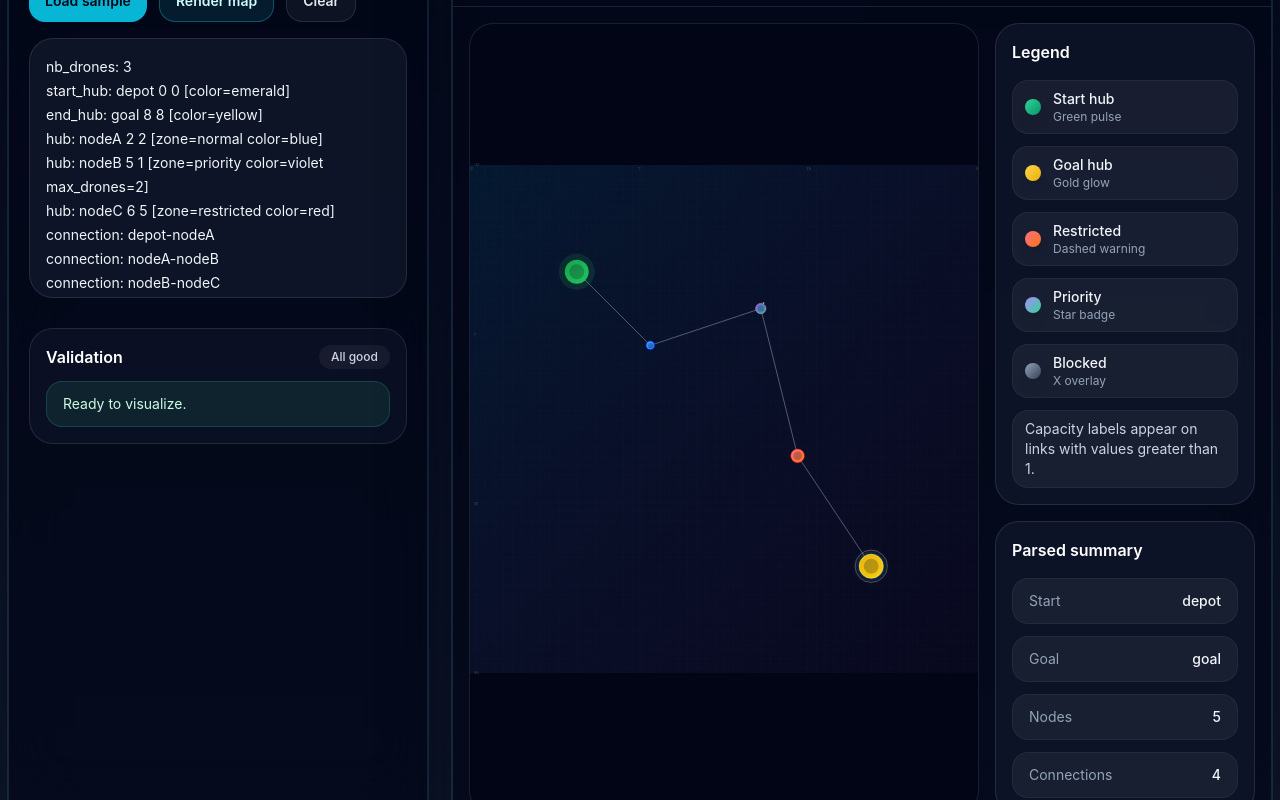
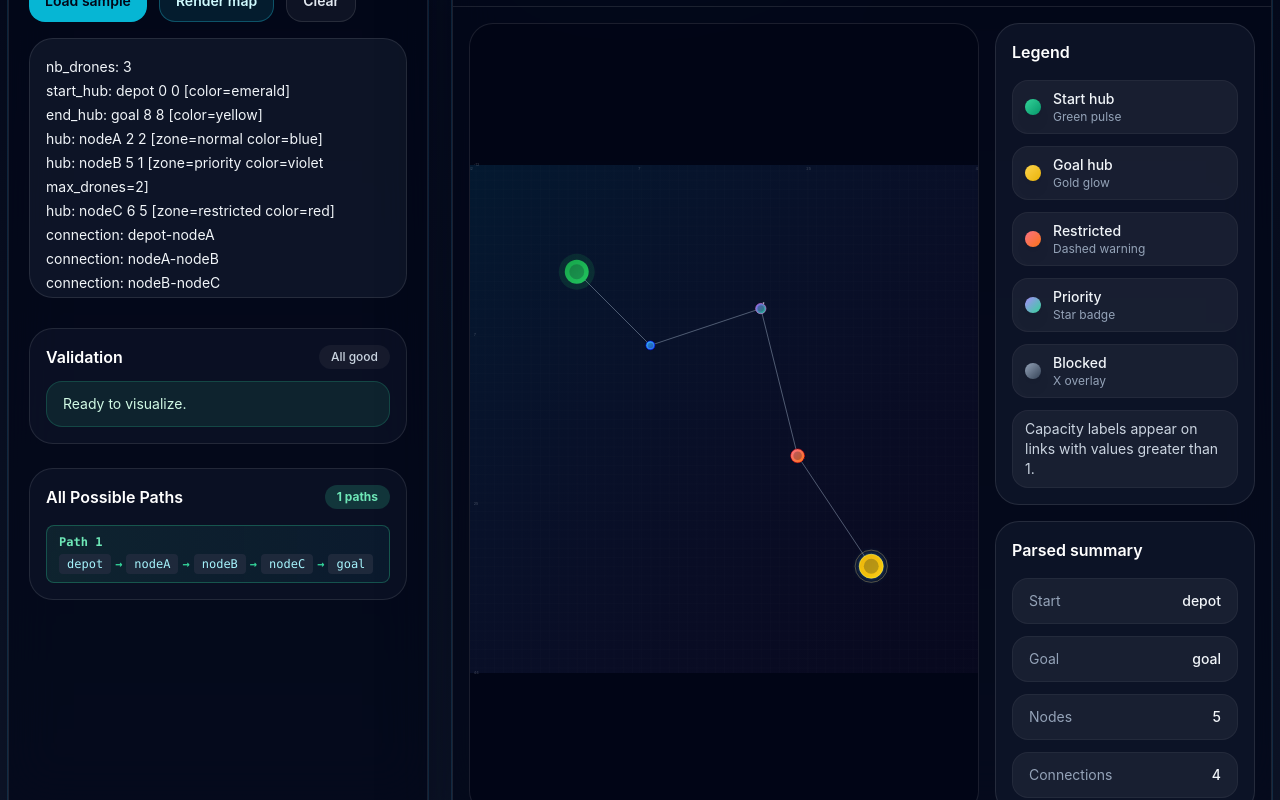
Before and after one commit to rorado/Flyin_DroneMapVisualizer, a Next.js app: page / in a window 1280 px wide. Shown: the part 381-1181 px from the top of the page. Built offline with nearby package versions, Linux system fonts and the light colour scheme.

Commit message:
display paths

```diff
--- a/src/components/drone-map-visualizer.tsx
+++ b/src/components/drone-map-visualizer.tsx
@@ -10,6 +10,7 @@ import { MapCanvas } from "./map-canvas";
 import {
   clampPan,
   findPathBetweenNodes,
+  findAllPathsBetweenNodes,
   getNodeDomId,
   SvgViewBox,
 } from "@/components/map-visualizer-utils";
@@ -179,6 +180,19 @@ export default function DroneMapVisualizer() {
     );
   }, [hoveredNode, parsed.endHub, parsed.connections, nodeByName]);
 
+  const allPathsFromHoveredToGoal = useMemo(() => {
+    if (!parsed.startHub || !parsed.endHub || parsed.connections.length === 0) {
+      return [] as string[][];
+    }
+
+    return findAllPathsBetweenNodes(
+      parsed.startHub.name,
+      parsed.endHub.name,
+      parsed.connections,
+      100,
+    );
+  }, [parsed.startHub, parsed.endHub, parsed.connections]);
+
   const pathNodeNames = useMemo(() => {
     if (pathFromHoveredToGoal.length === 0) {
       return null;
@@ -230,7 +244,6 @@ export default function DroneMapVisualizer() {
 
     return connKeys.size > 0 ? connKeys : null;
   }, [pathFromHoveredToGoal, parsed.connections]);
-
   const summary = useMemo(() => {
     return {
       drones: parsed.nbDrones ?? 0,
@@ -647,6 +660,48 @@ export default function DroneMapVisualizer() {
                 </AnimatePresence>
               </div>
             </div>
+
+            <div className="rounded-3xl border border-white/10 bg-slate-900/60 p-4">
+              <div className="flex items-center justify-between gap-3 mb-4">
+                <h3 className="font-semibold text-white">All Possible Paths</h3>
+                <span className="rounded-full bg-emerald-400/20 px-3 py-1 text-xs font-bold text-emerald-300">
+                  {allPathsFromHoveredToGoal.length} paths
+                </span>
+              </div>
+
+              <div className="max-h-[260px] space-y-2 overflow-y-auto">
+                {allPathsFromHoveredToGoal.length === 0 ? (
+                  <div className="rounded-2xl border border-slate-400/20 bg-slate-400/10 px-4 py-3 text-sm text-slate-300">
+                    No paths found
+                  </div>
+                ) : (
+                  allPathsFromHoveredToGoal.map((path, idx) => (
+                    <div
+                      key={idx}
+                      className="rounded-lg border border-emerald-400/30 bg-gradient-to-r from-emerald-400/10 to-cyan-400/5 px-3 py-2 text-xs font-mono text-slate-100 break-words"
+                    >
+                      <div className="font-semibold text-emerald-300 mb-1">
+                        Path {idx + 1}
+                      </div>
+                      <div className="flex flex-wrap items-center gap-1 whitespace-normal">
+                        {path.map((zone, i) => (
+                          <div key={i} className="flex items-center gap-1">
+                            <span className="rounded px-2 py-0.5 bg-slate-800 text-cyan-200 font-medium">
+                              {zone}
+                            </span>
+                            {i < path.length - 1 && (
+                              <span className="text-emerald-400 font-bold">
+                                →
+                              </span>
+                            )}
+                          </div>
+                        ))}
+                      </div>
+                    </div>
+                  ))
+                )}
+              </div>
+            </div>
           </motion.section>
 
           <motion.section
```
